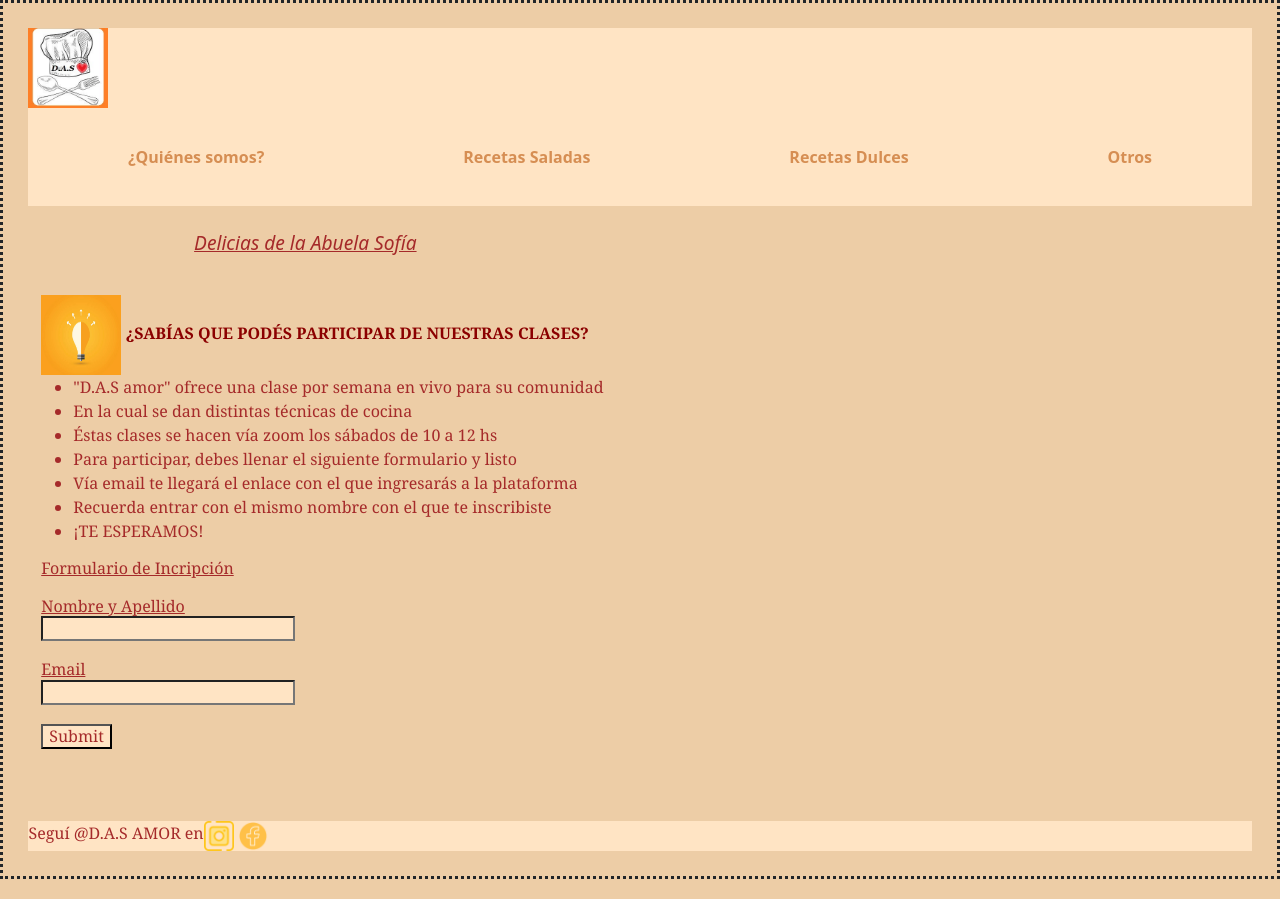
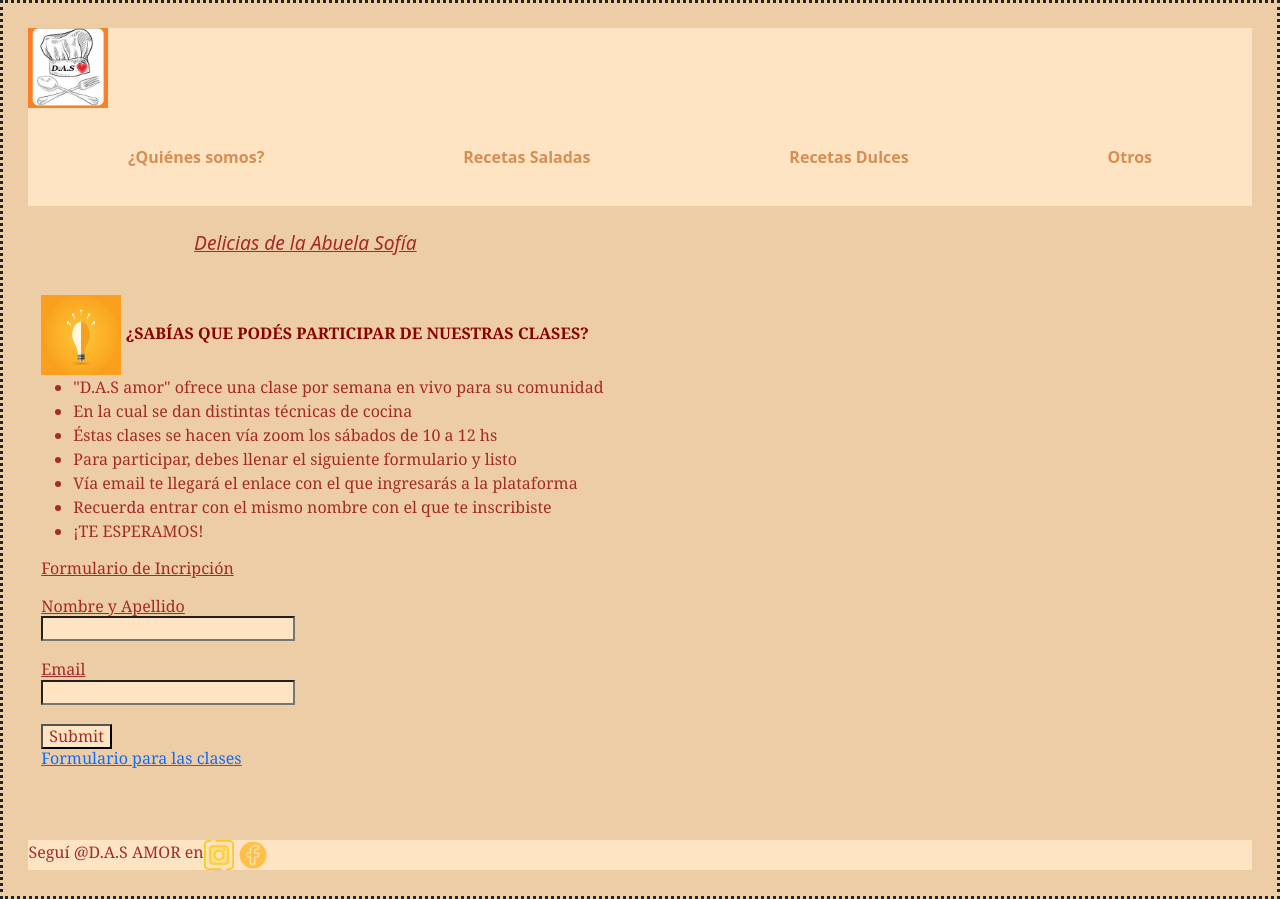
Before and after one commit to vsabrinad/mi_repositorio, a website: page index.html in a window 1280 px wide. Drawn offline with nearby package versions, Linux system fonts and the light colour scheme.

Commit message:
se agrega formulario

```diff
--- a/index.html
+++ b/index.html
@@ -50,6 +50,7 @@
                                 <br>
                                 <input class="bottom" type="submit">
                             </form>
+                        <a class="pagina" href="./pages/formulario.html">Formulario para las clases</a>
                         </h3>
                     </article>
                 </div>
```
Also changed, not shown: pages/formulario.html (added).
